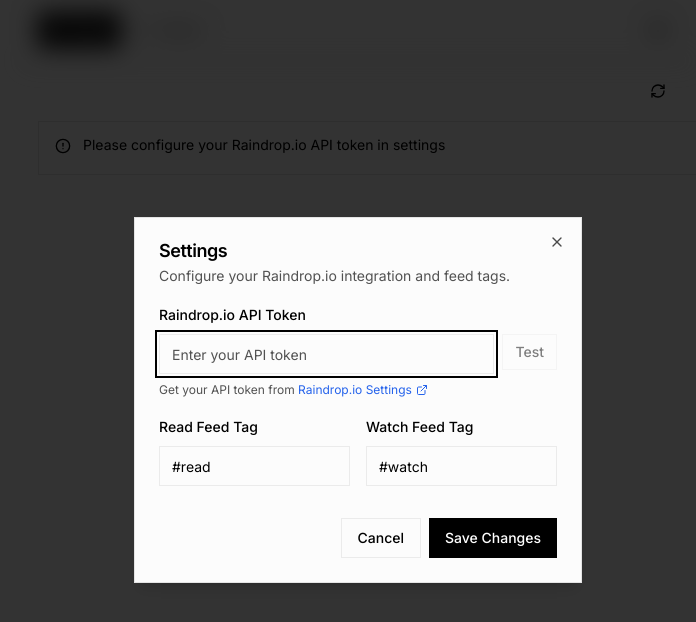
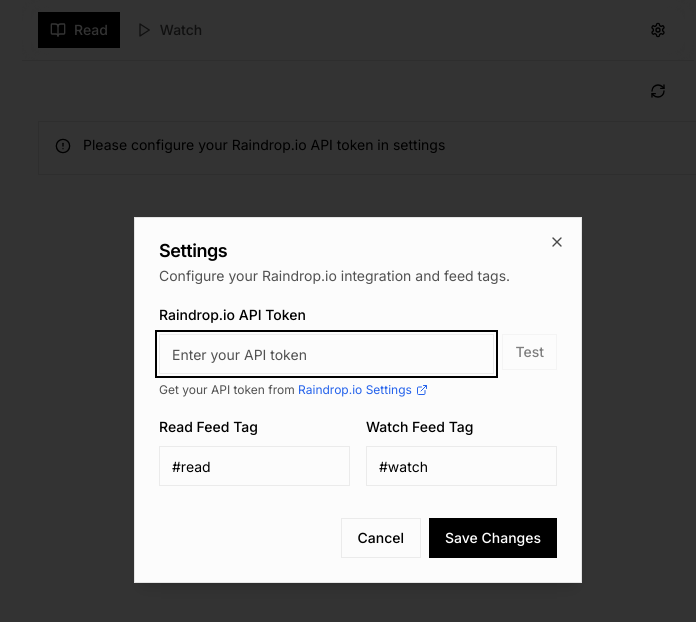
Before and after one commit to miguelalcalde/yaba, a Next.js app: page / in a window 1280 px wide. Shown: the top 622 px of the page, without its empty margins (282-978 px from the left). Built offline with nearby package versions, Linux system fonts and the light colour scheme.

Commit message:
feat: implement frosted glass effect on navigation tabs
Use backdrop blur for content behind and semi-transparent background

#VERCEL_SKIP

Co-authored-by: Miguel Alcalde <64645835+miguelalcalde@users.noreply.github.com>

```diff
--- a/components/navigation-tabs.tsx
+++ b/components/navigation-tabs.tsx
@@ -13,7 +13,7 @@ export function NavigationTabs({ onSettingsClick }: NavigationTabsProps) {
   const { activeTab, setActiveTab, readItems, watchItems } = useAppStore()
 
   return (
-    <div className="sticky top-0 border-b bg-transparent blur-md">
+    <div className="sticky top-0 border-b bg-background/80 backdrop-blur-md z-40">
       <div className="flex items-center justify-between px-4 py-3">
         <div className="flex items-center space-x-1 text-muted-foreground">
           <Button
```
